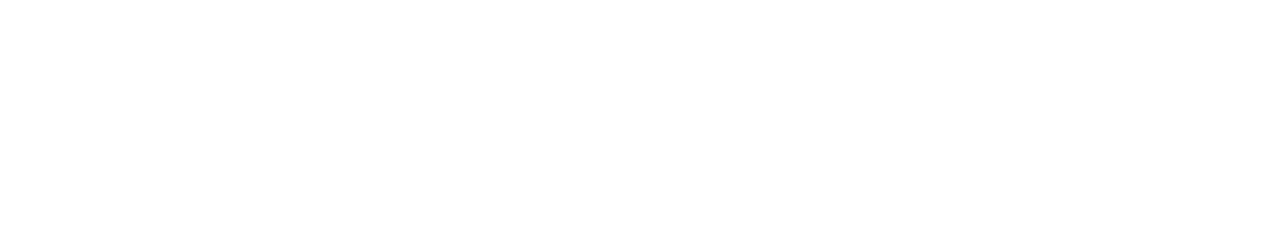
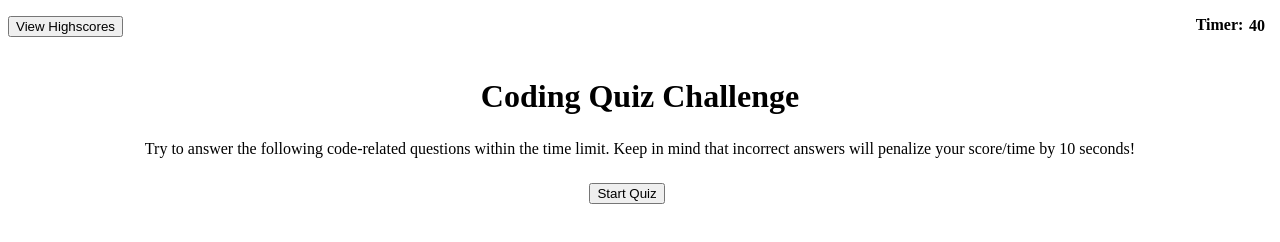
Before and after one commit to lyubomirg1995/coding-quiz, a plain HTML site: page index.html in a window 1280 px wide. Drawn offline with nearby package versions, Linux system fonts and the light colour scheme.

Commit message:
Added start screen and styling

```diff
--- a/assets/css/styles.css
+++ b/assets/css/styles.css
@@ -0,0 +1,34 @@
+
+header {
+    list-style: none;
+}
+
+#header-container {
+    display: flex;
+    flex-wrap: wrap;
+    justify-content: space-between;
+    list-style: none;
+    padding: 0;
+}
+
+#timer-container {
+    display: flex;
+    justify-content: space-between;
+    margin-right: 1%;
+}
+
+#counter-key {
+    margin-top: 1%;
+
+}
+
+#counter-value {
+    margin-top: 7%;
+    margin-left: 35%;
+}
+
+#start-button {
+    display: flex;
+    justify-content: center;
+    align-items: center;
+}
--- a/index.html
+++ b/index.html
@@ -1,12 +1,41 @@
 <!DOCTYPE html>
 <html lang="en">
-<head>
-    <meta charset="UTF-8">
-    <meta http-equiv="X-UA-Compatible" content="IE=edge">
-    <meta name="viewport" content="width=device-width, initial-scale=1.0">
-    <title>Document</title>
-</head>
-<body>
+  <head>
+    <meta charset="UTF-8" />
+    <meta http-equiv="X-UA-Compatible" content="IE=edge" />
+    <meta name="viewport" content="width=device-width, initial-scale=1.0" />
+    <title>Javascript Coding Quiz</title>
+    <link rel="stylesheet" href="./assets/css/styles.css" />
+  </head>
+  <body>
+    <header class="header">
+      <ul id="header-container">
+        <li>
+          <button id="highscores">View Highscores</button>
+        </li>
+        <div id="timer-container">
+          <li>
+            <h4 id="counter-key">Timer:</h4>
+          </li>
+          <li>
+            <h4 id="counter-value">40</h4>
+          </li>
+        </div>
+      </ul>
+    </header>
 
-</body>
+    <div class="start-screen">
+      <h1 style="text-align: center; margin-bottom: 2%;">Coding Quiz Challenge</h1>
+      <p style="text-align: center;">
+        Try to answer the following code-related questions within the time
+        limit. Keep in mind that incorrect answers will penalize your score/time
+        by 10 seconds!
+      </p>
+      <button id="start-button" style="margin-left: 46%; margin-top: 2%;">Start Quiz</button>
+    </div>
+
+    <script src="https://code.jquery.com/jquery-3.5.1.min.js"></script>
+
+    <script src="./assets/js/script.js"></script>
+  </body>
 </html>
```
